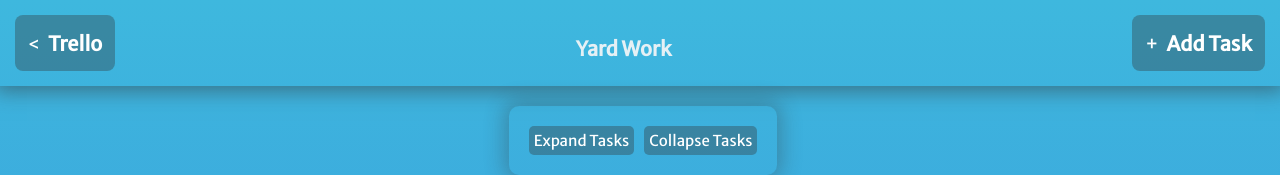
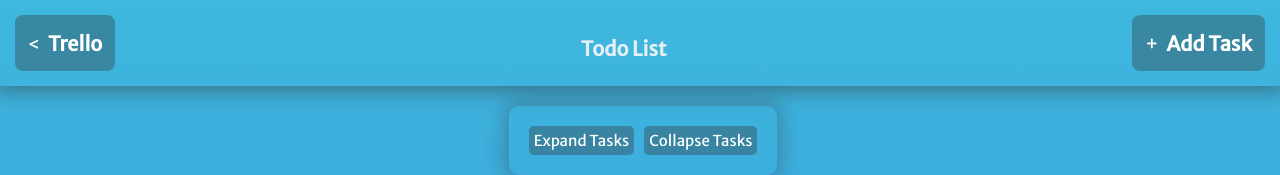
Before and after one commit to atawfique21/better-boards, a React (Create React App) app in the folder trello/: page / in a window 1280 px wide. Shown: the top 175 px of the page. Built offline with nearby package versions, Linux system fonts and the light colour scheme; no server answers.

Commit message:
Changed board name for presentation purposes so it makes more sense

```diff
--- a/trello/src/Components/Header.js
+++ b/trello/src/Components/Header.js
@@ -5,7 +5,7 @@ function Header(props) {
     <div className="header">
       <header>
         <h2 className="back-button"><span className="lessthan">&lt;</span> Trello</h2>
-        <h2 className="board-name">Yard Work</h2>
+        <h2 className="board-name">Todo List</h2>
         <h2 className="add-button" onClick={props.onButtonClick}><span className="center">+</span> Add Task</h2>
       </header>
       <div className="collapse-container">
```
